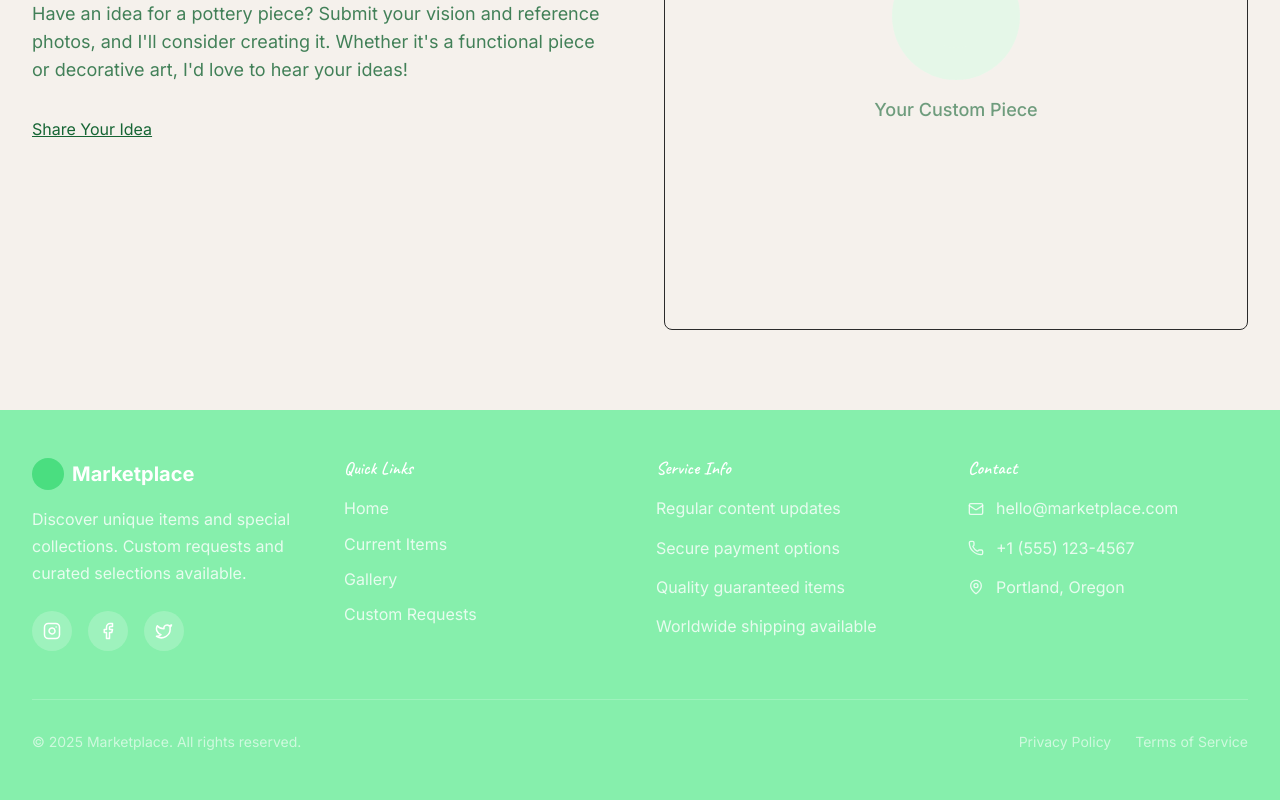
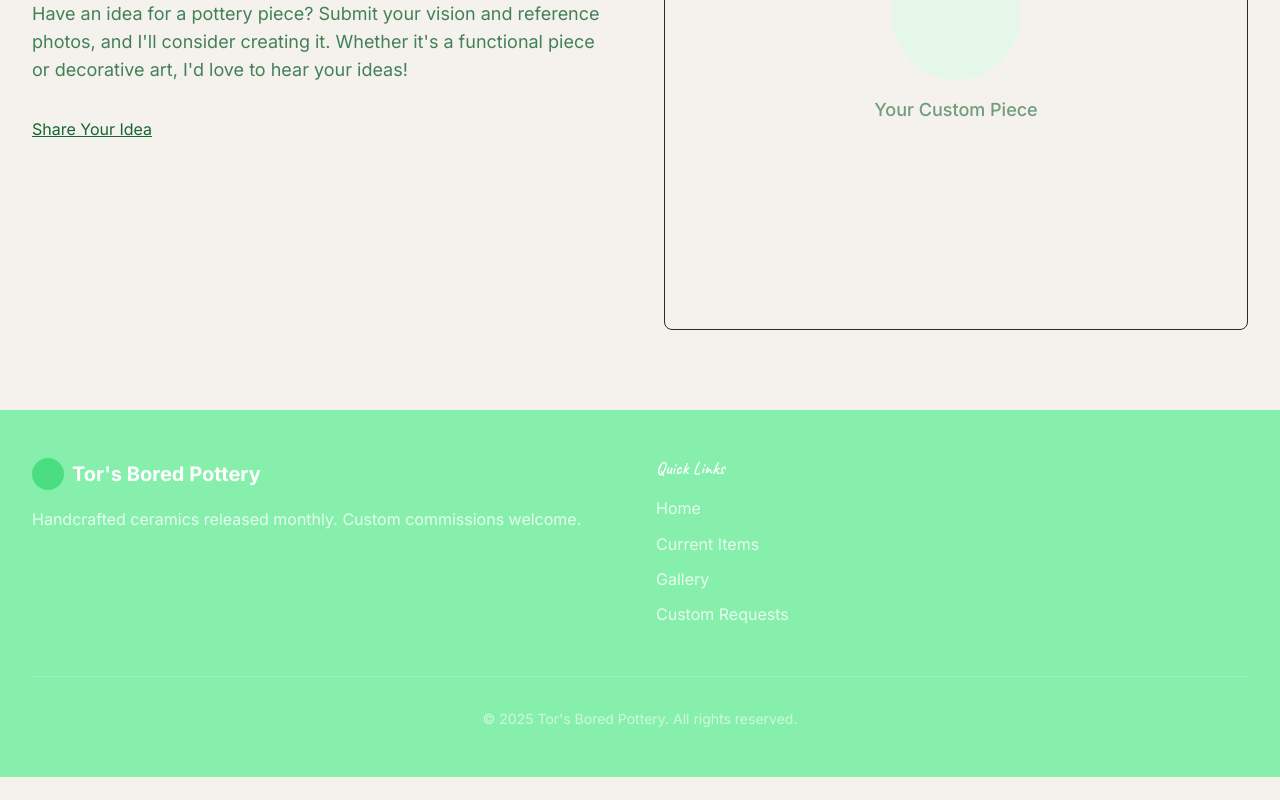
Before and after one commit to tor-iv/tors-bored, a Next.js app in the folder pottery-auction/: page / in a window 1280 px wide. Shown: the part 1841-2641 px from the top of the page. After the commit the page ends 2618 px from the top, so only its background shows below. Built offline with nearby package versions, Linux system fonts and the light colour scheme; no server answers.

Commit message:
Simplify footer by removing placeholder content

```diff
--- a/pottery-auction/src/components/layout/Footer.tsx
+++ b/pottery-auction/src/components/layout/Footer.tsx
@@ -2,7 +2,6 @@
 
 import { motion } from 'framer-motion';
 import Link from 'next/link';
-import { Mail, Phone, MapPin, Instagram, Facebook, Twitter } from 'lucide-react';
 
 export default function Footer() {
   const currentYear = new Date().getFullYear();
@@ -10,7 +9,7 @@ export default function Footer() {
   return (
     <footer className="bg-[var(--theme-primary)] text-white">
       <div className="max-w-7xl mx-auto px-4 sm:px-6 lg:px-8 py-12">
-        <div className="grid md:grid-cols-4 gap-8">
+        <div className="grid md:grid-cols-2 gap-8">
           <motion.div
             initial={{ opacity: 0, y: 20 }}
             whileInView={{ opacity: 1, y: 0 }}
@@ -22,24 +21,11 @@ export default function Footer() {
                 transition={{ duration: 0.3 }}
                 className="w-8 h-8 bg-[var(--theme-primary-dark)] rounded-full"
               />
-              <span className="text-xl font-bold">Marketplace</span>
+              <span className="text-xl font-bold">Tor&apos;s Bored Pottery</span>
             </div>
-            <p className="text-white/80 mb-6">
-              Discover unique items and special collections. Custom requests and curated selections available.
+            <p className="text-white/80">
+              Handcrafted ceramics released monthly. Custom commissions welcome.
             </p>
-            <div className="flex space-x-4">
-              {[Instagram, Facebook, Twitter].map((Icon, index) => (
-                <motion.a
-                  key={index}
-                  href="#"
-                  whileHover={{ scale: 1.1 }}
-                  whileTap={{ scale: 0.9 }}
-                  className="w-10 h-10 bg-white/20 rounded-full flex items-center justify-center hover:bg-[var(--theme-primary-dark)] transition-colors"
-                >
-                  <Icon size={18} />
-                </motion.a>
-              ))}
-            </div>
           </motion.div>
 
           <motion.div
@@ -65,61 +51,17 @@ export default function Footer() {
               ))}
             </nav>
           </motion.div>
-
-          <motion.div
-            initial={{ opacity: 0, y: 20 }}
-            whileInView={{ opacity: 1, y: 0 }}
-            transition={{ duration: 0.6, delay: 0.2 }}
-          >
-            <h3 className="text-lg font-semibold mb-4">Service Info</h3>
-            <div className="space-y-3 text-white/80">
-              <p>Regular content updates</p>
-              <p>Secure payment options</p>
-              <p>Quality guaranteed items</p>
-              <p>Worldwide shipping available</p>
-            </div>
-          </motion.div>
-
-          <motion.div
-            initial={{ opacity: 0, y: 20 }}
-            whileInView={{ opacity: 1, y: 0 }}
-            transition={{ duration: 0.6, delay: 0.3 }}
-          >
-            <h3 className="text-lg font-semibold mb-4">Contact</h3>
-            <div className="space-y-3">
-              <div className="flex items-center space-x-3 text-white/80">
-                <Mail size={16} />
-                <span>hello@marketplace.com</span>
-              </div>
-              <div className="flex items-center space-x-3 text-white/80">
-                <Phone size={16} />
-                <span>+1 (555) 123-4567</span>
-              </div>
-              <div className="flex items-center space-x-3 text-white/80">
-                <MapPin size={16} />
-                <span>Portland, Oregon</span>
-              </div>
-            </div>
-          </motion.div>
         </div>
 
         <motion.div
           initial={{ opacity: 0 }}
           whileInView={{ opacity: 1 }}
           transition={{ duration: 0.6, delay: 0.4 }}
-          className="border-t border-white/20 mt-12 pt-8 flex flex-col sm:flex-row justify-between items-center"
+          className="border-t border-white/20 mt-12 pt-8 text-center"
         >
           <p className="text-white/60 text-sm">
-            © {currentYear} Marketplace. All rights reserved.
+            © {currentYear} Tor&apos;s Bored Pottery. All rights reserved.
           </p>
-          <div className="flex space-x-6 mt-4 sm:mt-0">
-            <Link href="/privacy" className="text-white/60 hover:text-white text-sm transition-colors">
-              Privacy Policy
-            </Link>
-            <Link href="/terms" className="text-white/60 hover:text-white text-sm transition-colors">
-              Terms of Service
-            </Link>
-          </div>
         </motion.div>
       </div>
     </footer>
```
